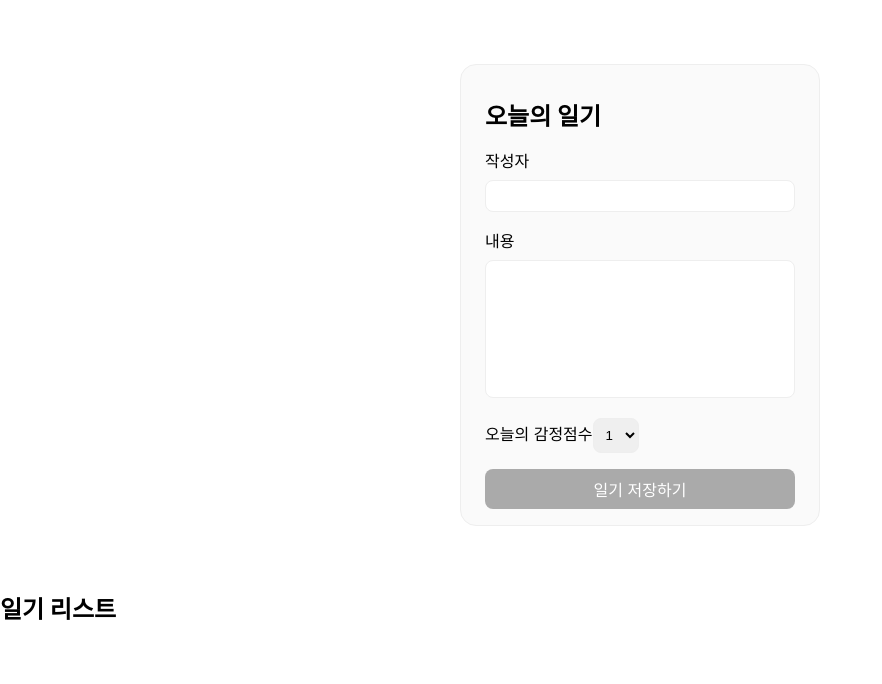
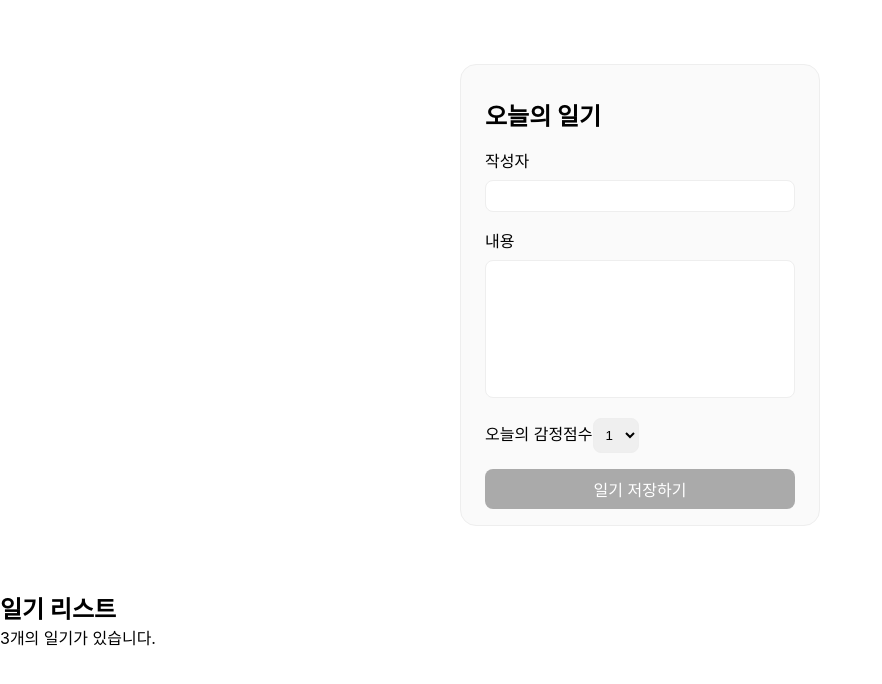
Before and after one commit to stacykang/react_simplediary, a React (Create React App) app: page / in a window 1280 px wide. Shown: the top 684 px of the page, without its empty margins (0-882 px from the left). Built offline with nearby package versions, Linux system fonts and the light colour scheme.

Commit message:
:memo: Add dummy list data & Pass as prop

```diff
--- a/src/App.js
+++ b/src/App.js
@@ -1,12 +1,37 @@
 import "./App.css";
 import DiaryEditor from "./DiaryEditor";
 import DiaryList from "./DiaryList";
+
+//예시용 임시 배열 생성, diaryList에 prop으로 데이터 전달
+const dummyList = [
+    {
+        id: 1,
+        author: "강현주",
+        content: "오늘은 리액트를 공부했다",
+        emotion: 2,
+        create_date: new Date().getTime(),
+    },
+    {
+        id: 2,
+        author: "강현주",
+        content: "마라탕을 먹었다.",
+        emotion: 3,
+        create_date: new Date().getTime(),
+    },
+    {
+        id: 3,
+        author: "강현주",
+        content: "구름이랑 산책을 갔다",
+        emotion: 1,
+        create_date: new Date().getTime(),
+    },
+];
 
 function App() {
     return (
         <div className="App">
             <DiaryEditor />
-            <DiaryList />
+            <DiaryList diaryList={dummyList} />
         </div>
     );
 }
--- a/src/DiaryList.js
+++ b/src/DiaryList.js
@@ -1,7 +1,9 @@
-const DiaryList = () => {
+const DiaryList = ({ diaryList }) => {
+    console.log(diaryList);
     return (
         <div className="DiaryList">
             <h2>일기 리스트</h2>
+            <p>{diaryList.length}개의 일기가 있습니다.</p>
         </div>
     );
 };
```
